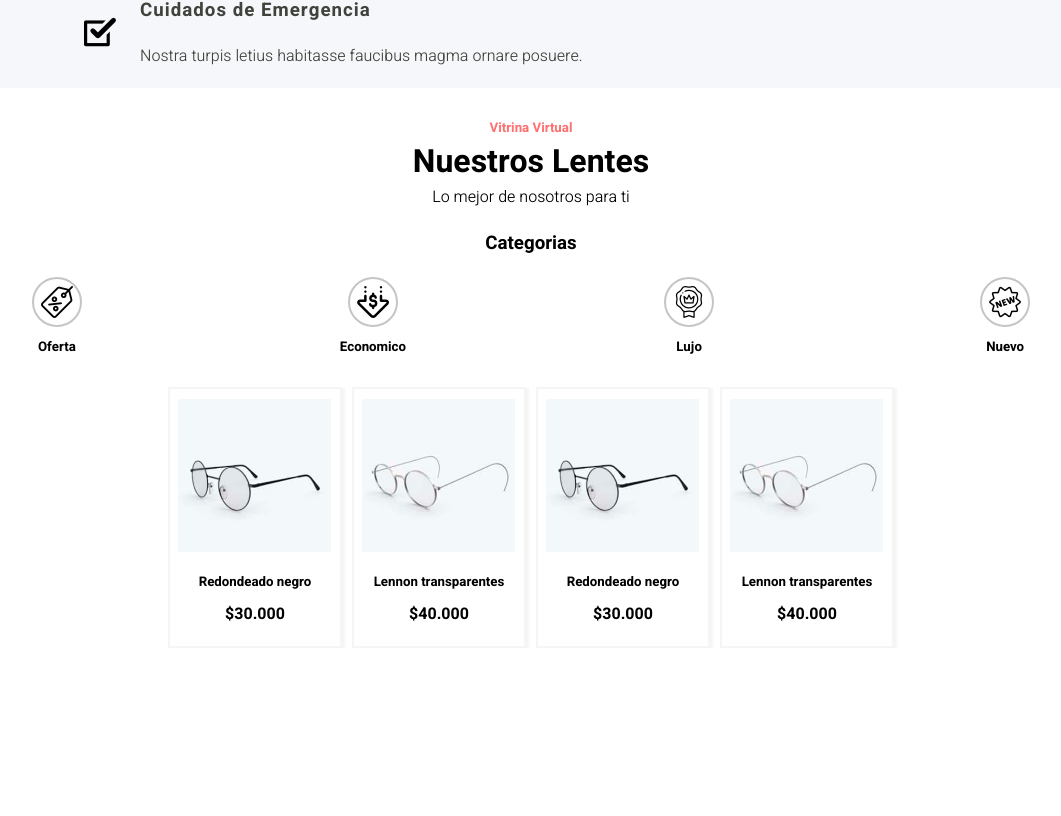
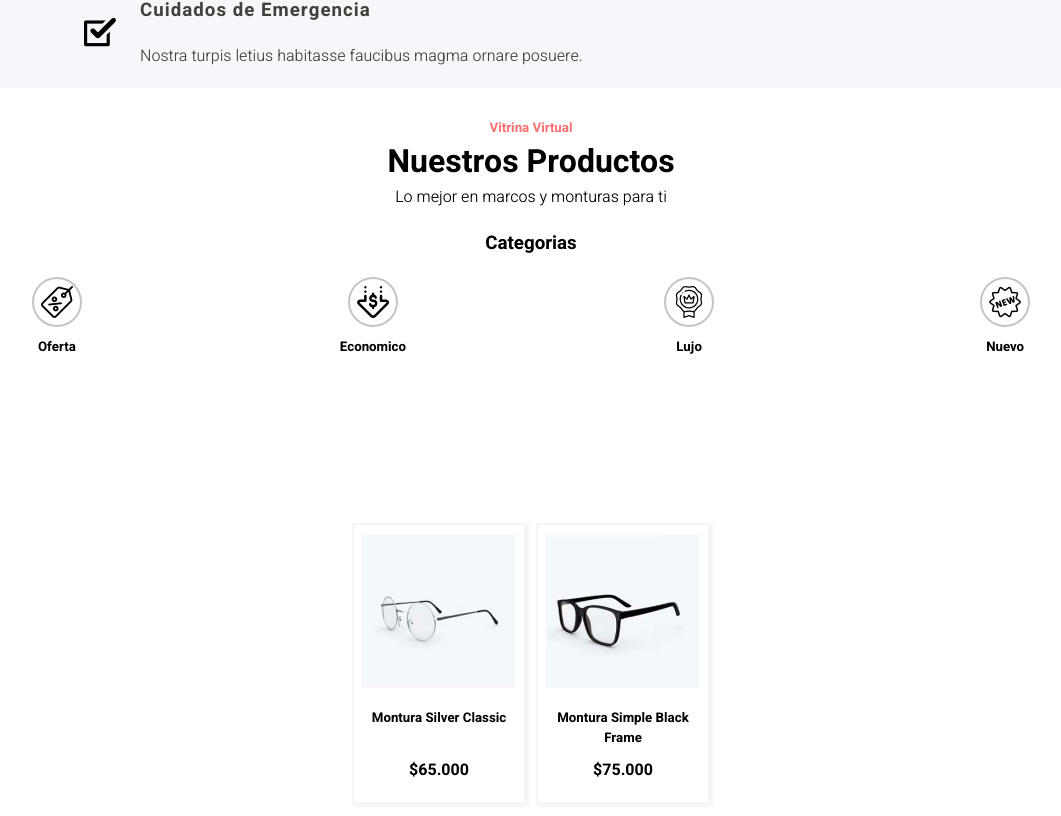
Before and after one commit to GyPDigital/opticaweb, a React (Create React App) app: page / in a window 1280 px wide. Shown: the part 320-1136 px from the top of the page, without its empty margins (109-1170 px from the left). Before the commit the page ends 968 px from the top, so only its background shows below. Built offline with nearby package versions, Linux system fonts and the light colour scheme.

Commit message:
Actualizacion Showcase

```diff
--- a/src/assets/css/Showcase.css
+++ b/src/assets/css/Showcase.css
@@ -114,7 +114,7 @@
 
 .sc-items-box{
     width: 100%;
-    height: auto;
+    height: 552px;
     display: flex;
     flex-direction: row;
     flex-wrap: wrap;
@@ -122,6 +122,7 @@
     justify-content: center;
     padding-top: 20px;
     gap: 10px;
+    overflow: scroll;
 }
 
 .item{
@@ -156,3 +157,9 @@
 .item-text > *{
     margin: 0;
 }
+
+.item-text > h5{
+    width: auto;
+    height: 40px;
+    text-align: center;
+}
--- a/src/components/Showcase.js
+++ b/src/components/Showcase.js
@@ -1,65 +1,67 @@
-import React from "react";
+import React, { useEffect, useState } from "react";
 import "../assets/css/Showcase.css";
+import products from "./data/data-products";
 
 function Showcase(){
+
+    const [category, setCategory] = useState("offer");
+
+    const [catList, setCatList] = useState([]);
+
+    function handleCategory(cat){
+
+        if(cat === "offer" || cat === "luxory" || cat === "new" || cat === "cheap"){
+            setCategory(cat);
+        }else{
+            alert("No existe la categoria seleccionada");
+        }
+    }
+
+    useEffect(()=>{
+        setCatList( products.filter(item => item.category === category) );
+    },[category]);
+
     return(
         <div className="container">
             <div className="showcase">
                 <div className="sc-title">
                     <h5>Vitrina Virtual</h5>
-                    <h1>Nuestros Lentes</h1>
-                    <p>Lo mejor de nosotros para ti</p>
+                    <h1>Nuestros Productos</h1>
+                    <p>Lo mejor en marcos y monturas para ti</p>
                 </div>
                 <div className="sc-category">
                     <h3>Categorias</h3>
                     <div className="sc-category-btn">
                         <div className="btn-wrap">
-                            <button className="round-btn categ-offer"/>
+                            <button className="round-btn categ-offer" onClick={()=>{ handleCategory("offer") }}/>
                             <h5>Oferta</h5>
                         </div>
                         <div className="btn-wrap">
-                            <button className="round-btn categ-cheap"/>
+                            <button className="round-btn categ-cheap" onClick={()=>{ handleCategory("cheap") }}/>
                             <h5>Economico</h5>
                         </div>
                         <div className="btn-wrap">
-                            <button className="round-btn categ-luxury"/>
+                            <button className="round-btn categ-luxury" onClick={()=>{ handleCategory("luxory") }}/>
                             <h5>Lujo</h5>
                         </div>
                         <div className="btn-wrap">
-                            <button className="round-btn categ-new"/>
+                            <button className="round-btn categ-new" onClick={()=>{ handleCategory("new") }}/>
                             <h5>Nuevo</h5>
                         </div>
                     </div>
                 </div>
                 <div className="sc-items-box">
-                    <div className="item">
-                        <img src={require("../assets/imgs/products/rounded-black.jpg")} alt="gafas tipo redondeadas negras" />
-                        <div className="item-text">
-                            <h5>Redondeado negro</h5>
-                            <p><strong>$30.000</strong></p>
-                        </div>
-                    </div>
-                    <div className="item">
-                        <img src={require("../assets/imgs/products/transparent-lennon.jpg")} alt="gafas tipo lenon transparentes" />
-                        <div className="item-text">
-                            <h5>Lennon transparentes</h5>
-                            <p><strong>$40.000</strong></p>
-                        </div>
-                    </div>
-                    <div className="item">
-                        <img src={require("../assets/imgs/products/rounded-black.jpg")} alt="gafas tipo redondeadas negras" />
-                        <div className="item-text">
-                            <h5>Redondeado negro</h5>
-                            <p><strong>$30.000</strong></p>
-                        </div>
-                    </div>
-                    <div className="item">
-                        <img src={require("../assets/imgs/products/transparent-lennon.jpg")} alt="gafas tipo lenon transparentes" />
-                        <div className="item-text">
-                            <h5>Lennon transparentes</h5>
-                            <p><strong>$40.000</strong></p>
-                        </div>
-                    </div>
+                    {
+                        catList.map( (prod, i) =>
+                            <div className="item" key={"item-"+i}>
+                                <img src={require("../assets/imgs/products/"+prod.img)} alt={prod.alt} />
+                                <div className="item-text">
+                                    <h5>{prod.name}</h5>
+                                    <p><strong>{prod.price}</strong></p>
+                                </div>
+                            </div>
+                        )
+                    }
                 </div>
             </div>
         </div>
--- a/src/components/data/data-products.js
+++ b/src/components/data/data-products.js
@@ -1,43 +1,59 @@
 const products = [
     {
-        img: ".jpg",
-        name: "",
-        price: "$"
+        img: "gold-slim.jpg",
+        alt: "Marco de gafas tipo Gold Slim",
+        name: "Montura Gold Slim",
+        price: "$120.000",
+        category: "luxory"
     },
     {
-        img: ".jpg",
-        name: "",
-        price: "$"
+        img: "rounded-black.jpg",
+        alt: "Marco de gafas tipo Rounded Black",
+        name: "Montura Rounded Back",
+        price: "$50.000",
+        category: "cheap"
     },
     {
-        img: ".jpg",
-        name: "",
-        price: "$"
+        img: "silver-classic.jpg",
+        alt: "Marco de gafas tipo Silver Classic",
+        name: "Montura Silver Classic",
+        price: "$65.000",
+        category: "offer"
     },
     {
-        img: ".jpg",
-        name: "",
-        price: "$"
+        img: "simple-black-frame.jpg",
+        alt: "Marco de gafas tipo Simple Black Frame",
+        name: "Montura Simple Black Frame",
+        price: "$75.000",
+        category: "offer"
     },
     {
-        img: ".jpg",
-        name: "",
-        price: "$"
+        img: "sport-glasses.jpg",
+        alt: "Marco de gafas tipo Sport",
+        name: "Montura Deportiva",
+        price: "$80.000",
+        category: "luxory"
     },
     {
-        img: ".jpg",
-        name: "",
-        price: "$"
+        img: "sun-glasses.jpg",
+        alt: "Marco de gafas tipo Gafas de Sol",
+        name: "Montura Gafas de Sol",
+        price: "$100.000",
+        category: "new"
     },
     {
-        img: ".jpg",
-        name: "",
-        price: "$"
+        img: "transparent-lennon.jpg",
+        alt: "Marco de gafas tipo Lennon Transparentes",
+        name: "Montura Lennon Transparente",
+        price: "$180.000",
+        category: "luxory"
     },
     {
-        img: ".jpg",
-        name: "",
-        price: "$"
+        img: "trendy-red.jpg",
+        alt: "Marco de gafas tipo Trendy Red",
+        name: "Montura Trendy Red",
+        price: "$80.000",
+        category: "new"
     }
 ]
 
```
